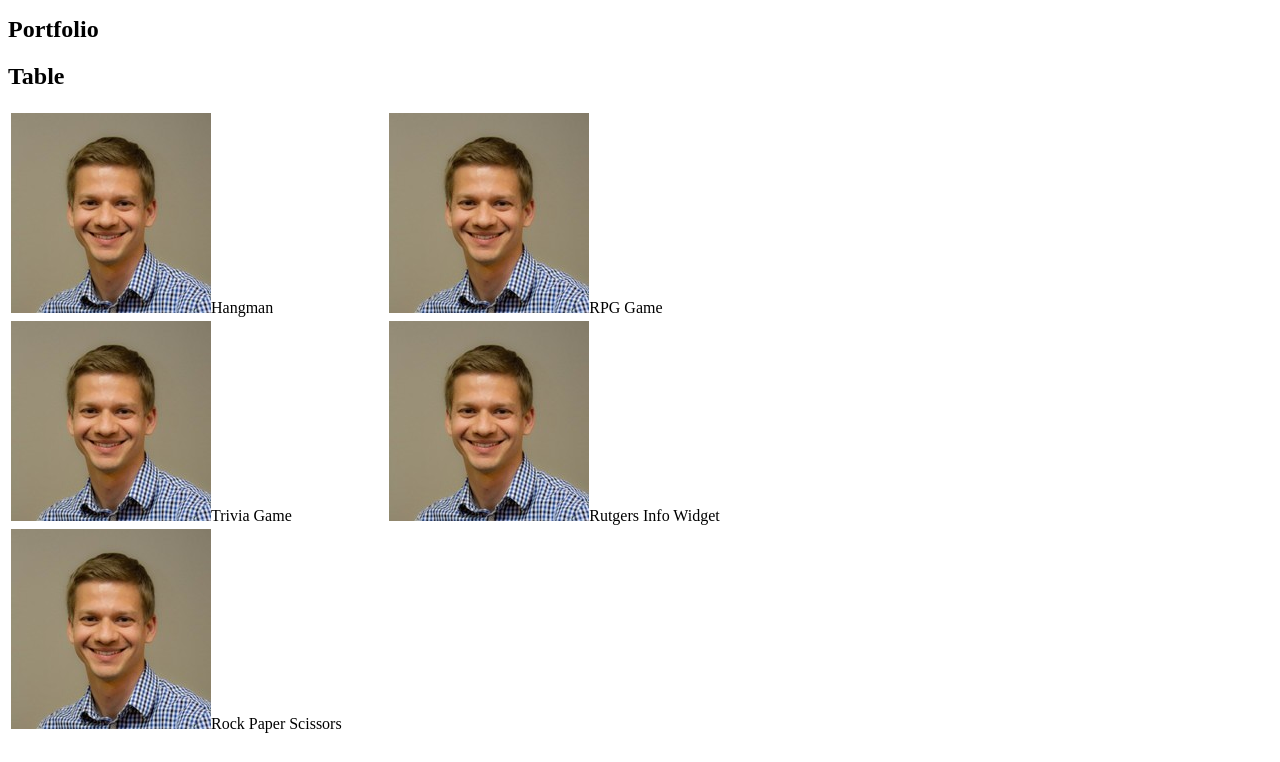
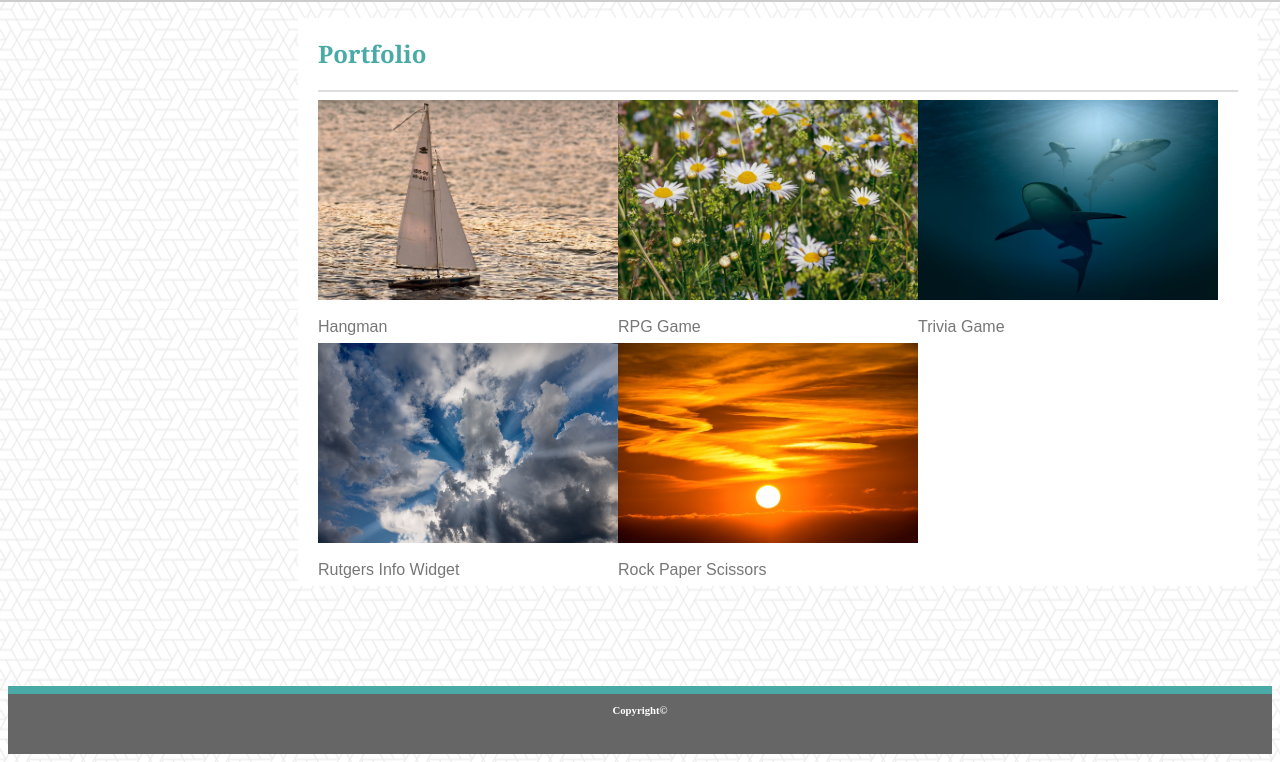
Before and after one commit to jmgerow/Basic-Portfolio, a plain HTML site: page portfolio.html in a window 1280 px wide. Shown: the part 90-852 px from the top of the page. Drawn offline with Linux system fonts and the light colour scheme.

Commit message:
sunday updates

```diff
--- a/assets/css/style.css
+++ b/assets/css/style.css
@@ -1,9 +1,3 @@
-
- * {
-    text-align: center;
-
-
-  }
 
   body {
     font-size: 16px;
@@ -30,9 +24,11 @@
     position: absolute;
     float: left;
     left: 300PX;
-    padding: 20px;
-    height:50px;
+    height: 90px;
+    width: 20%;
+    text-align: center;
     vertical-align: center;
+    color: #ffffff;
     background: #4aaaa5;
     font-family: 'Georgia', Times, Times New Roman, serif;
   }
@@ -56,51 +52,125 @@
     color: #777777;
   }
 
-  #bio{
+  #aboutme {
+    float: left;
+    width: 960px;
+    margin-top: 100px;
+    margin-left: 290px;
+    font-family: 'Georgia', 'Times New Roman', Times, serif;
+    color: #4aaaa5;
+    background: #ffffff;
+  }
+  #aboutme1 {
+    margin-left: 20px;
+  }
+
+  hr {
+    display: block;
+    margin-top: 0.5em;
+    margin-bottom: 0.5em;
+    margin-left: 20px;
+    margin-right: 20px;
+    border-style: solid;
+    border-width: 1.5px;
+    border-color: #dddddd;
+}
+
+  hr2 {
+    display: block;
+    margin-top: 0.5em;
+    margin-bottom: 0.5em;
+    margin-top: 90px;
+    border-style: solid;
+    border-width: 1.5px;
+    border-color: #cccccc;
+  }
+
+
+  hr3 {
+    display: block;
+    margin-top: 0.5em;
+    margin-bottom: 0.5em;
+    margin-top: 0px;
+    border-style: solid;
+    border-width: 1px;
+    border-color: #4aaaa5;
+  }
+
+  #main {
+    float: left;
     clear: both;
-    margin-top:150px;
+    margin-top:0px;
     margin-left: 290px;
     margin-bottom: 100px;
     width: 960px;
     overflow: auto;
-    background: #eee;
-    border: 20px;
-    border-color: #dddddd;
-  }
+    background: #ffffff;
 
-  #aboutme{
-    float: left;
-    padding: 20px;
-    margin-bottom: -50px;
-    font-family: 'Georgia', Times, Times New Roman, serif;
-    color: #4aaaa5;
   }
 
   #photo {
     float: left;
-
+    padding: 20px;
     top: 200px;
     height: 200px;
-    padding: 0px;
     margin-top: 0px;
     margin-left: 0px;
     background: #fff;
-    border: 1px solid #eee;
+
   }
 
   #paragraph{
-
+    text-align:left;
+    margin-left: 20px;
     color: #777777;
     font-family: 'Arial', 'Helvetica Neue', Helvetica, sans-serif;
+  }
+
+  #hangman{
+    float: left;
+  }
+
+  #rpggame{
+    float: left;
+  }
+
+  #tiviagame{
+    float: left;
+  }
+
+  #rutgers{
+    float: left;
+  }
+
+  #rockpaperscissors{
+    float: left;
+  }
+
+  #copyright{
+
+    margin-top: 80px;
+    color: #ffffff;
+  }
+
+  #footerbar {
+    clear: both;
+    float: left;
+    height: 8px;
+    width: 100%;
+    color: #ffffff;
+    background: #4aaaa5;
   }
 
   footer {
     clear: both;
     position: static;
+    text-align: center;
+
     bottom: 0px;
     left: 0px;
     margin-top: -50px;
-    width:100%;
+    width:100;
     height:60px;
     background:#666666;
  }
--- a/portfolio.html
+++ b/portfolio.html
@@ -3,44 +3,77 @@
 
 <head>
   <meta charset="UTF-8">
-  <title>My First Page</title>
-  <a href="index.html">About</a>
-  <a href="portfolio.html">Portfolio</a>
-  <a href="contact.html">Contact</a>
+  <title>Portfolio</title>
+  <link rel="stylesheet" type="text/css" href="assets/css/style.css">
 </head>
 
 <body>
 
-  <!-- Headline -->
+    <header>
+        <div id="name">
           <h1>Justin Gerow</h1>
+        </div>
+        <div id="navigation">
+            <a href="index.html">About</a>
+            <a href="portfolio.html">Portfolio</a>
+            <a href="contact.html">Contact</a>
+        </div>
+        <hr2>
+      </header>
 
-  <h2>Portfolio</h2>
 
-  <h2>Table</h2>
-  <table style="width: 60%">
+  <section id="aboutme">
+      <div id="aboutme1">
+          <h1>Portfolio</h1>
+      </div>
+      <hr>
+    </section>
 
+  <section id="main">
+
+
+      <div id="paragraph">
               <!-- Row 1 -->
-    <tr>
-      <td><img src="assets/images/profile.jpg" Alt=Link width="200" height="200">Hangman</td>
-      <td><img src="assets/images/profile.jpg" Alt=Link width="200" height="200">RPG Game</td>
-    </tr>
+            <div id="hangman">
+                <img src="assets/images/boat.jpg" Alt=Link width="300" height="200">
+                <br>Hangman
+            </div>
+            <div id="rpggame">
+                <img src="assets/images/daisies.jpg" Alt=Link width="300" height="200">
+                <br>RPG Game
+            </div>
 
               <!-- Row 2 -->
-    <tr>
-      <td><img src="assets/images/profile.jpg" Alt=Link width="200" height="200">Trivia Game</td>
-      <td><img src="assets/images/profile.jpg" Alt=Link width="200" height="200">Rutgers Info Widget</td>
-    </tr>
+            <div id="triviagame">
+                <img src="assets/images/sharks.jpg" Alt=Link width="300" height="200">
+                <br>Trivia Game
+            </div>
+
+            <div id="rutgers">
+                <img src="assets/images/sky.jpg" Alt=Link width="300" height="200">
+                <br>Rutgers Info Widget
+            </div>
 
               <!-- Row 3 -->
-    <tr>
-      <td><img src="assets/images/profile.jpg" Alt=Link width="200" height="200">Rock Paper Scissors</td>
-      <td></td>
-    </tr>
+            <div id="rockpaperscissors">
+                <img src="assets/images/sunset.jpg" Alt=Link width="300" height="200">
+                <br>Rock Paper Scissors
+            </div>
 
+        </div>
+    </section>
 
-  </table>
+    <div id="footerbar">
 
+    </div>
 
+  <footer>
+
+      <div id="copyright">
+        <h6>Copyright&#169</h6>
+      </div>
+
+  </footer>
 
 </body>
 
```
Also changed, not shown: contact.html (+49 -9 lines), index.html (+20 -9 lines), assets/images/boat.jpg (added), assets/images/daisies.jpg (added), assets/images/sharks.jpg (added), assets/images/sky.jpg (added), assets/images/sunset.jpg (added). Lines whose indentation alone changed are shown as unchanged.
